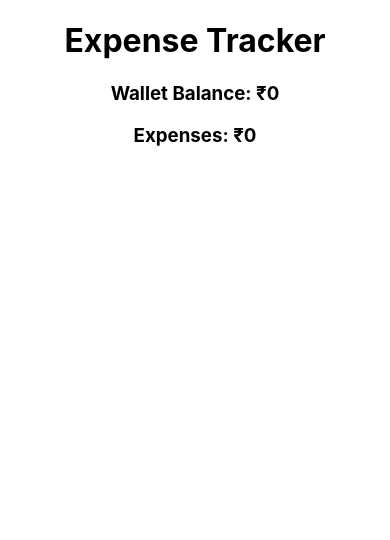
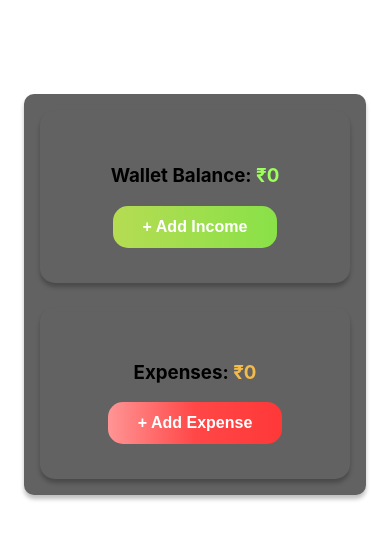
Before and after one commit to Rajj9797/expense-tracker-project, a React (Create React App) app in the folder expensetracker/: page / in a window 390 px wide. Shown: the top 540 px of the page. Built offline with nearby package versions, Linux system fonts and the light colour scheme.

Commit message:
Cards has been updated

```diff
--- /dev/null
+++ b/expensetracker/src/Components/Button/Button.jsx
@@ -0,0 +1,16 @@
+import styles from './Button.module.css';
+
+function Button({ children, handleClick, style = 'primary', shadow = false, type = 'button' }) {
+
+    return (
+        <button
+            type={type}
+            onClick={handleClick}
+            className={`${styles.button} ${styles[style]} ${shadow && styles.shadow}`}
+        >
+            {children}
+        </button>
+    )
+}
+
+export default Button;
--- /dev/null
+++ b/expensetracker/src/Components/Button/Button.module.css
@@ -0,0 +1,36 @@
+.button{
+    background: #E3E3E3;
+    border:0;
+    font-weight: 700;
+    font-size: 1rem;
+    border-radius: 15px;
+    padding:12px 30px;
+    color:#000;
+    cursor: pointer;
+}
+
+.primary{
+    background: #F4BB4A;
+    color: #FFFFFF;
+}
+
+.secondary{
+    background: #E3E3E3;
+    color:#000;
+    font-weight: 400;
+    width: fit-content;
+}
+
+.success{
+    background: linear-gradient(90deg, #B5DC52, #89E148);
+    color:#fff;
+}
+
+.failure{
+    background: linear-gradient(90deg, #FF9595, #FF4747, #FF3838);
+    color:#fff;
+}
+
+.shadow{
+    box-shadow: 0 4px 4px rgba(0,0,0,0.25);
+}
--- a/expensetracker/src/Components/Cards/Card.jsx
+++ b/expensetracker/src/Components/Cards/Card.jsx
@@ -1,3 +1,4 @@
+import Button from '../Button/Button';
 import styles from './Card.module.css';
 import React from 'react';
 
@@ -8,6 +9,7 @@ function Card({ title, money, buttonText, buttonType, handleClick, success=true}
                 {`${title}: `}
                 <span className={success ? styles.success : styles.failure}>{`₹${money}`}</span>
             </h3>
+            <Button handleClick={handleClick} style={buttonType}>{buttonText}</Button>
         </div>
     )
 }
--- a/expensetracker/src/Components/Cards/Card.module.css
+++ b/expensetracker/src/Components/Cards/Card.module.css
@@ -0,0 +1,34 @@
+.card{
+    background-color: var(--secondary-bg-color);
+    display: flex;
+    flex-direction: column;
+    align-items: center;
+    justify-content: center;
+    text-align: center;
+    padding: 45px 20px;
+    border-radius: 15px;
+    box-shadow: 0 4px 4px rgba(0,0,0,0.25);
+}
+.cardTitle{
+    color:#FFFFFF;
+    font-weight: 400;
+    font-size:30px;
+    margin-bottom:12px;
+}
+.cardTitle span{
+    font-weight: 700;
+}
+.success{
+    color:#9DFF5B;
+}
+.failure{
+    color:#F4BB4A;
+}
+@media(max-width:767px){
+    .card{
+        padding:35px 10px;
+    }
+    .cardTitle{
+        font-size:24px;
+    }
+}
--- a/expensetracker/src/Homepage.module.css
+++ b/expensetracker/src/Homepage.module.css
@@ -0,0 +1,38 @@
+.container{
+    background:var(--primary-bg-color);
+    padding:24px;
+    min-height: 100vh;
+}
+.container h1{
+    color:#fff;
+    margin-bottom:10px;
+}
+.cardsWrapper{
+    display: grid;
+    grid-template-columns: repeat(3, 1fr);
+    gap:32px;
+    padding:48px;
+    background: #626262;
+    border-radius: 10px;
+    box-shadow: 0 4px 4px rgba(0,0,0,0.25);
+    margin-bottom: 32px;
+}
+.transactionsWrapper{
+    display: grid;
+    grid-template-columns: 2fr 1fr;
+    gap:32px;
+}
+
+@media(max-width:767px){
+    .container h1{
+        text-align: center;
+    }
+    .cardsWrapper{
+        padding: 16px;
+        grid-template-columns: 1fr;
+        gap:24px;
+    }
+    .transactionsWrapper{
+        grid-template-columns: 1fr;
+    }
+}
```
Also changed, not shown: expensetracker/src/Components/Submit.txt (deleted).
